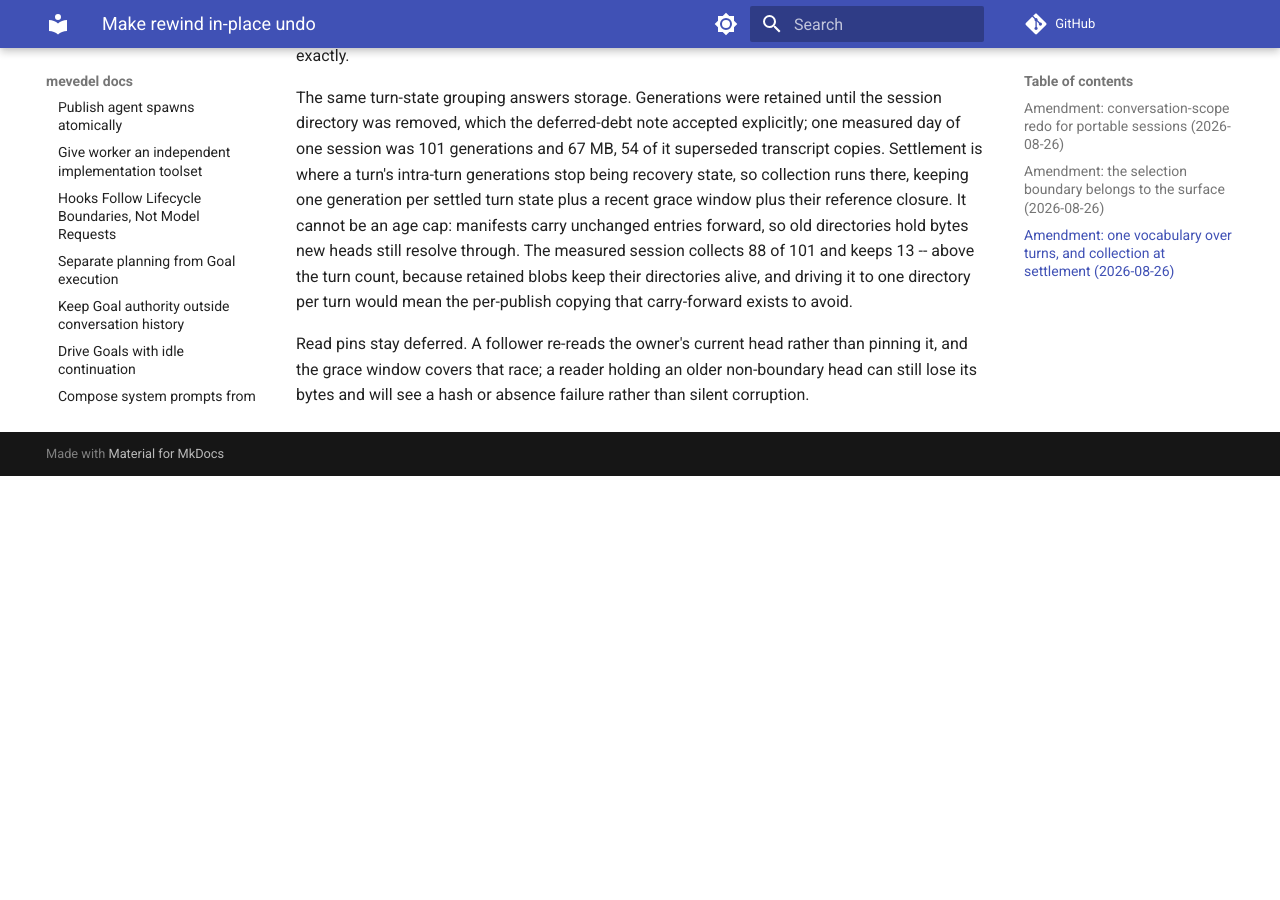
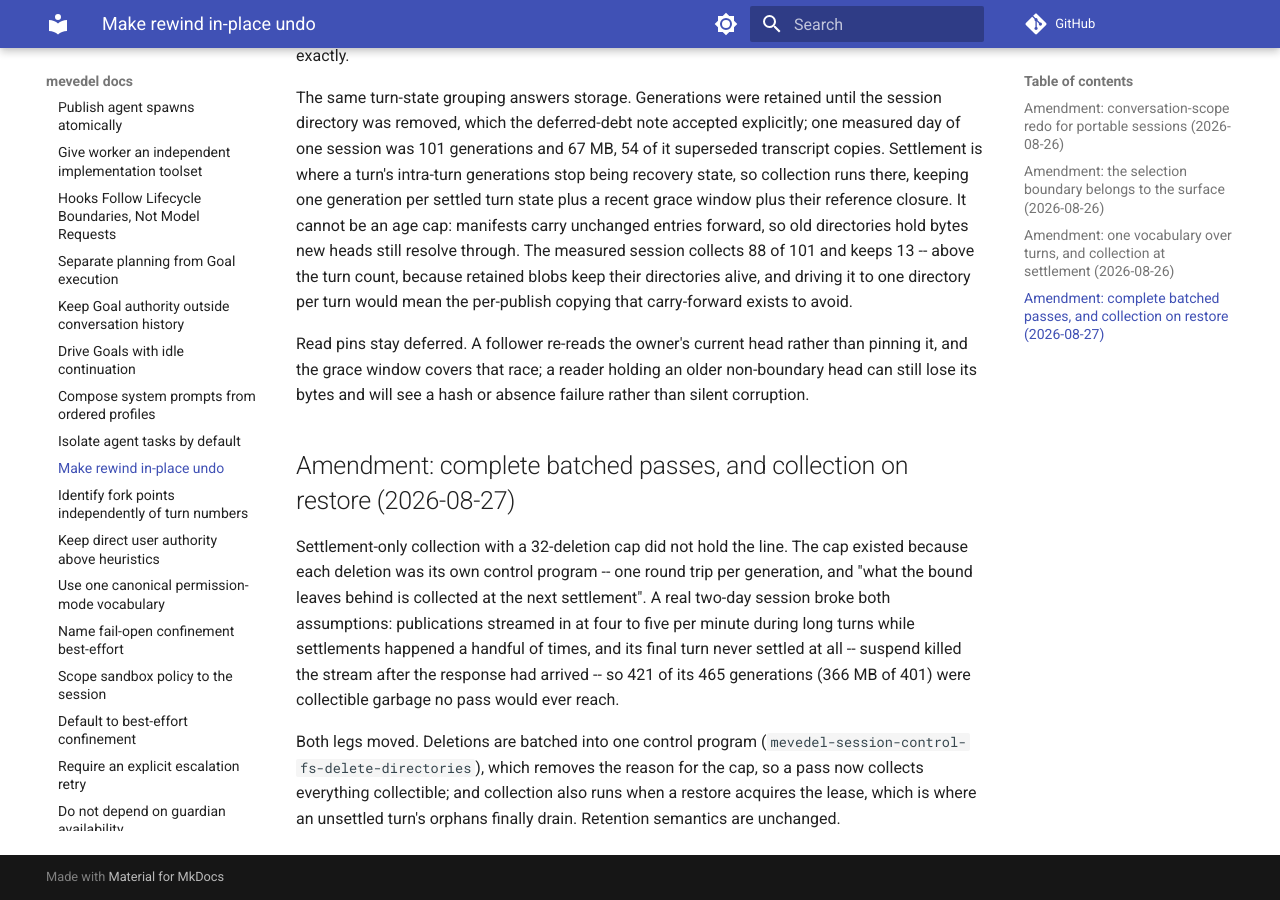
Before and after one commit to FrauH0lle/mevedel, an MkDocs documentation site: the page built from docs/adr/0072-make-rewind-in-place-undo.md, in a window 1280 px wide and 900 px high, scrolled down 3429 px. Built offline with MkDocs 1.6.1 and Material for MkDocs 9.7.7, drawn with Linux system fonts in a browser that asks for light colours; comment, search, counter and statistics services are not loaded; before the commit the page ends 3905 px from its top, so only the background shows below that.

Commit message:
feat!(sessions): Batch publication collection and run it on restore
A two-day session accumulated 421 collectible generations, 366 of its
401 MB: publications streamed in at four to five per minute while the
32-deletion settlement cap could never catch up, and the final turn
never settled, so its orphans had no collection opportunity at all.

* mevedel-session-control-fs.el
(mevedel-session-control-fs-delete-directories): New batched deletion:
N recursive directory deletions as one pinned target program, each
independent.  Deletion is idempotent; an absent directory reports ok.

* mevedel-session-publication.el
(mevedel-session-publication-collect-generations): Delete every
collectible generation through one batched program instead of one
program per generation.  Remove
mevedel-session-publication-collect-max: the cap existed only to bound
per-deletion round trips, and batching removes the reason.  Retention
semantics are unchanged.

* mevedel-session-persistence.el (mevedel-session-persistence-restore):
Collect after a restore acquires the lease, covering resume, fork,
worktree open, and plan handoff through the one shared path.  This is
where an unsettled turn's orphans finally drain; best-effort, a
restore never fails because storage could not be reclaimed.

* docs/sessions.md: Name both collection triggers and the batched
complete pass.
* docs/adr/0072-make-rewind-in-place-undo.md: Amend with the
measurement that moved the decision and the two legs that moved.

* test/test-mevedel-session-publication.el
(mevedel-session-publication-collect-generations): The per-pass bound
case becomes a complete-pass case.
* test/test-mevedel-session-control-fs.el
(mevedel-session-control-fs-delete-directories): Cover one-program
batching and idempotent absence.
* test/test-mevedel-session-persistence.el
(mevedel-session-persistence-restore): Cover collect-on-acquire and
the live-buffer re-open that must not collect.

BREAKING CHANGE: mevedel-session-publication-collect-max is removed;
one collection pass reclaims everything collectible.

```diff
--- a/docs/adr/0072-make-rewind-in-place-undo.md
+++ b/docs/adr/0072-make-rewind-in-place-undo.md
@@ -133,3 +133,21 @@
 than pinning it, and the grace window covers that race; a reader holding an
 older non-boundary head can still lose its bytes and will see a hash or absence
 failure rather than silent corruption.
+
+## Amendment: complete batched passes, and collection on restore (2026-08-27)
+
+Settlement-only collection with a 32-deletion cap did not hold the line. The
+cap existed because each deletion was its own control program -- one round
+trip per generation, and "what the bound leaves behind is collected at the
+next settlement". A real two-day session broke both assumptions: publications
+streamed in at four to five per minute during long turns while settlements
+happened a handful of times, and its final turn never settled at all --
+suspend killed the stream after the response had arrived -- so 421 of its 465
+generations (366 MB of 401) were collectible garbage no pass would ever
+reach.
+
+Both legs moved. Deletions are batched into one control program
+(`mevedel-session-control-fs-delete-directories`), which removes the reason
+for the cap, so a pass now collects everything collectible; and collection
+also runs when a restore acquires the lease, which is where an unsettled
+turn's orphans finally drain. Retention semantics are unchanged.
--- a/docs/sessions.md
+++ b/docs/sessions.md
@@ -590,7 +590,18 @@
 recovery state -- until settlement they are what a crashed owner resumes from,
 and afterwards nothing resolves through them -- so
 `mevedel-session-publication-collect-generations` runs there, best-effort,
-under the owner's lease.
+under the owner's lease.  It also runs when a restore acquires the lease,
+because a turn that never settles -- crash, suspend, lost provider callback
+-- orphans everything it published and settlement never sees it again: one
+real two-day session accumulated 421 collectible generations (366 MB) that
+way.
+
+A collection pass is complete: every collectible generation is deleted in one
+batched control program (`mevedel-session-control-fs-delete-directories`),
+so a backlog costs one extra round trip rather than surviving to the next
+settlement.  An earlier per-pass cap of 32, motivated by one-deletion-per-
+program round trips, lost by arithmetic once publications streamed in at
+several per minute.
 
 Collection reads every published sidecar rather than a recent window,
 because coarse target timestamps make "the newest N generations" an
```
Also changed, not shown: 6 other files.
